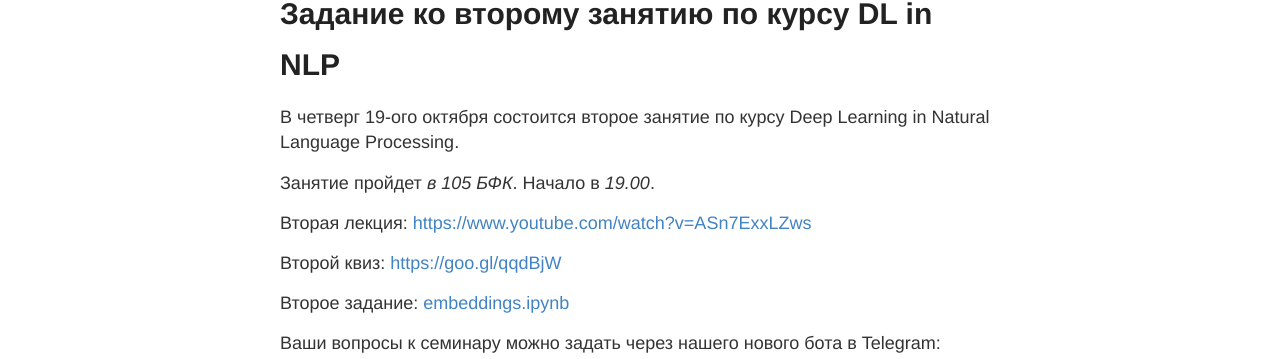
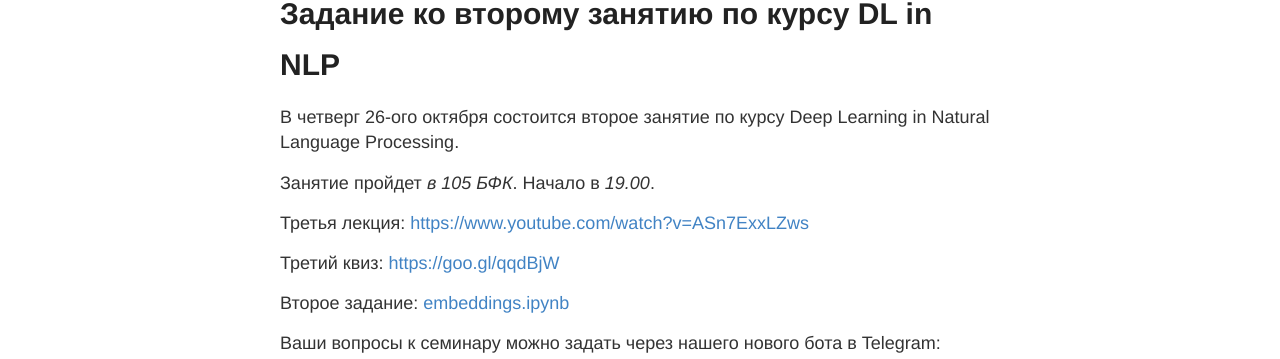
Before and after one commit to deepmipt/edu, a Jekyll site: the page built from _posts/2017-10-21-nlp3.md, in a window 1280 px wide. Shown: the part 216-575 px from the top of the page. Built offline with Jekyll 4.4.1, drawn with Linux system fonts in a browser that asks for light colours.

Commit message:
FIX: terms

```diff
--- a/_posts/2017-10-21-nlp3.md
+++ b/_posts/2017-10-21-nlp3.md
@@ -3,13 +3,13 @@ layout: post
 title: Задание ко второму занятию по курсу DL in NLP
 ---
 
-В четверг 19-ого октября состоится второе занятие по курсу Deep Learning in Natural Language Processing.
+В четверг 26-ого октября состоится второе занятие по курсу Deep Learning in Natural Language Processing.
 
 Занятие пройдет _в 105 БФК_. Начало в _19.00_.
 
-Вторая лекция: [https://www.youtube.com/watch?v=ASn7ExxLZws](https://www.youtube.com/watch?v=ASn7ExxLZws)
+Третья лекция: [https://www.youtube.com/watch?v=ASn7ExxLZws](https://www.youtube.com/watch?v=ASn7ExxLZws)
 
-Второй квиз: [https://goo.gl/qqdBjW](https://goo.gl/qqdBjW)
+Третий квиз: [https://goo.gl/qqdBjW](https://goo.gl/qqdBjW)
 
 Второе задание: [embeddings.ipynb](https://github.com/deepmipt/deep-nlp-seminars/blob/master/seminar_02/embeddings.ipynb)
 
```
